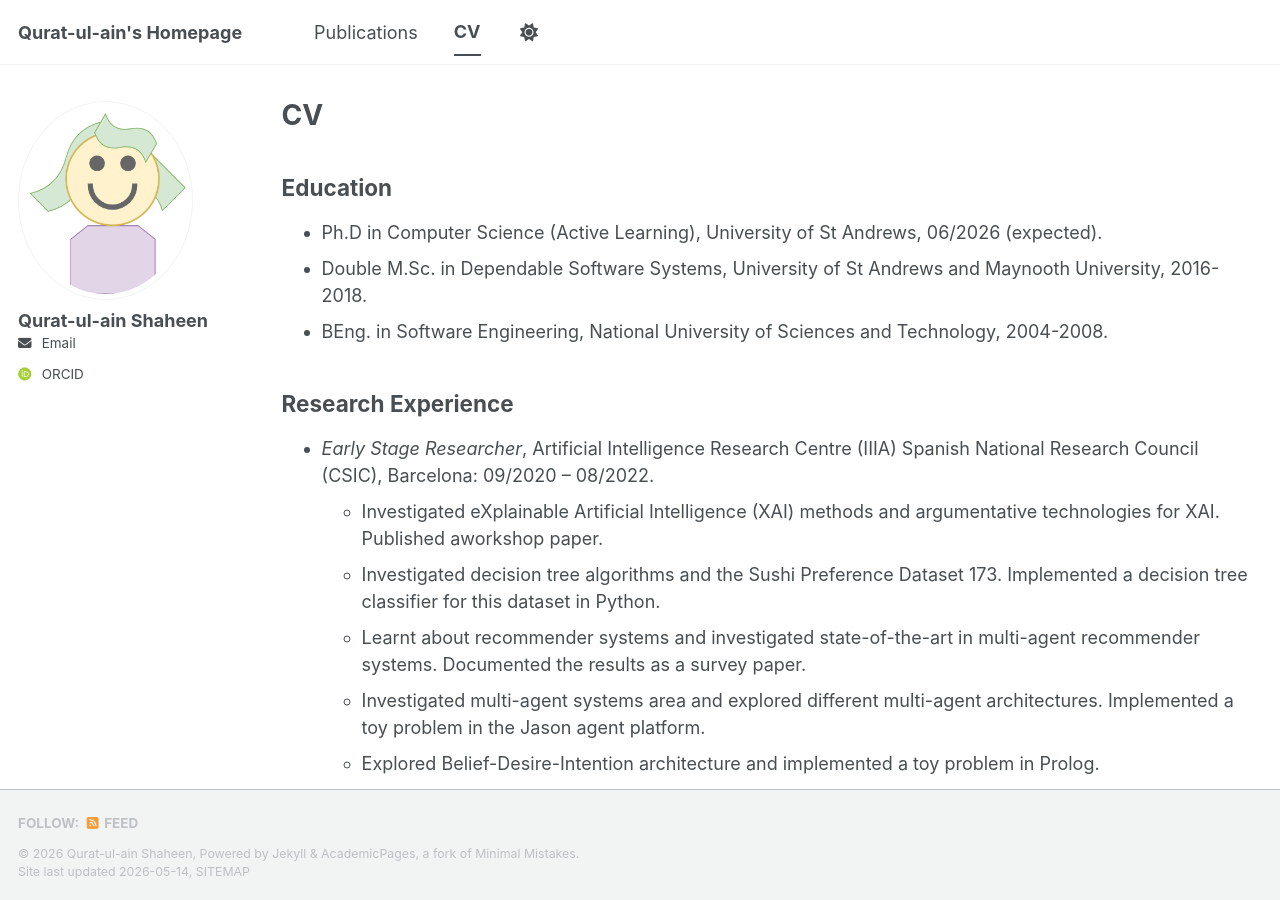
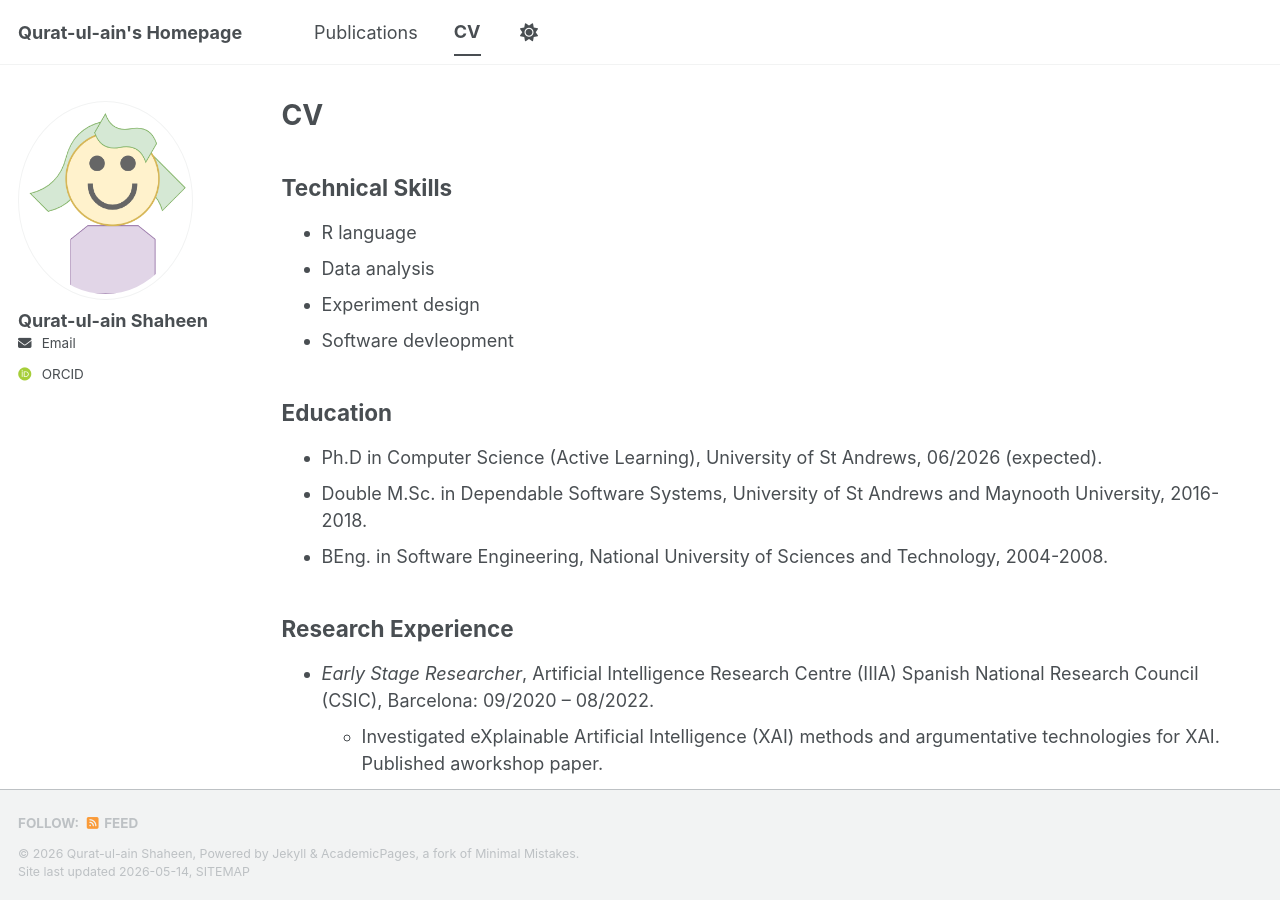
Before and after one commit to QuratulainS/QuratulainS.github.io, a Jekyll site: the page built from _pages/cv.md, in a window 1280 px wide and 900 px high. Built offline with Jekyll 4.4.1, drawn with Linux system fonts in a browser that asks for light colours; some web fonts are replaced; a script bundle is joined from its source files by our own code; library files that are not in the unit come from our copies; some of the changed text lies outside the part shown.

Commit message:
Update cv.md

```diff
--- a/_pages/cv.md
+++ b/_pages/cv.md
@@ -7,13 +7,18 @@ redirect_from:
   - /resume
 ---
 
+## Technical Skills
+- R language
+- Data analysis
+- Experiment design
+- Software devleopment
+
 ## Education
 - Ph.D in Computer Science (Active Learning), University of St Andrews, 06/2026 (expected).
 - Double M.Sc. in Dependable Software Systems, University of St Andrews and Maynooth University, 2016-2018.
 - BEng. in Software Engineering, National University of Sciences and Technology, 2004-2008.
 
 ## Research Experience
-
 - *Early Stage Researcher*, Artificial Intelligence Research Centre (IIIA) Spanish National Research Council (CSIC), Barcelona: 09/2020 – 08/2022.
   - Investigated eXplainable Artificial Intelligence (XAI) methods and argumentative technologies for XAI. Published aworkshop paper.
   - Investigated decision tree algorithms and the Sushi Preference Dataset 173. Implemented a decision tree classifier for this dataset in Python.
```
Also changed, not shown: other parts of _pages/cv.md (+0 -6 lines).
